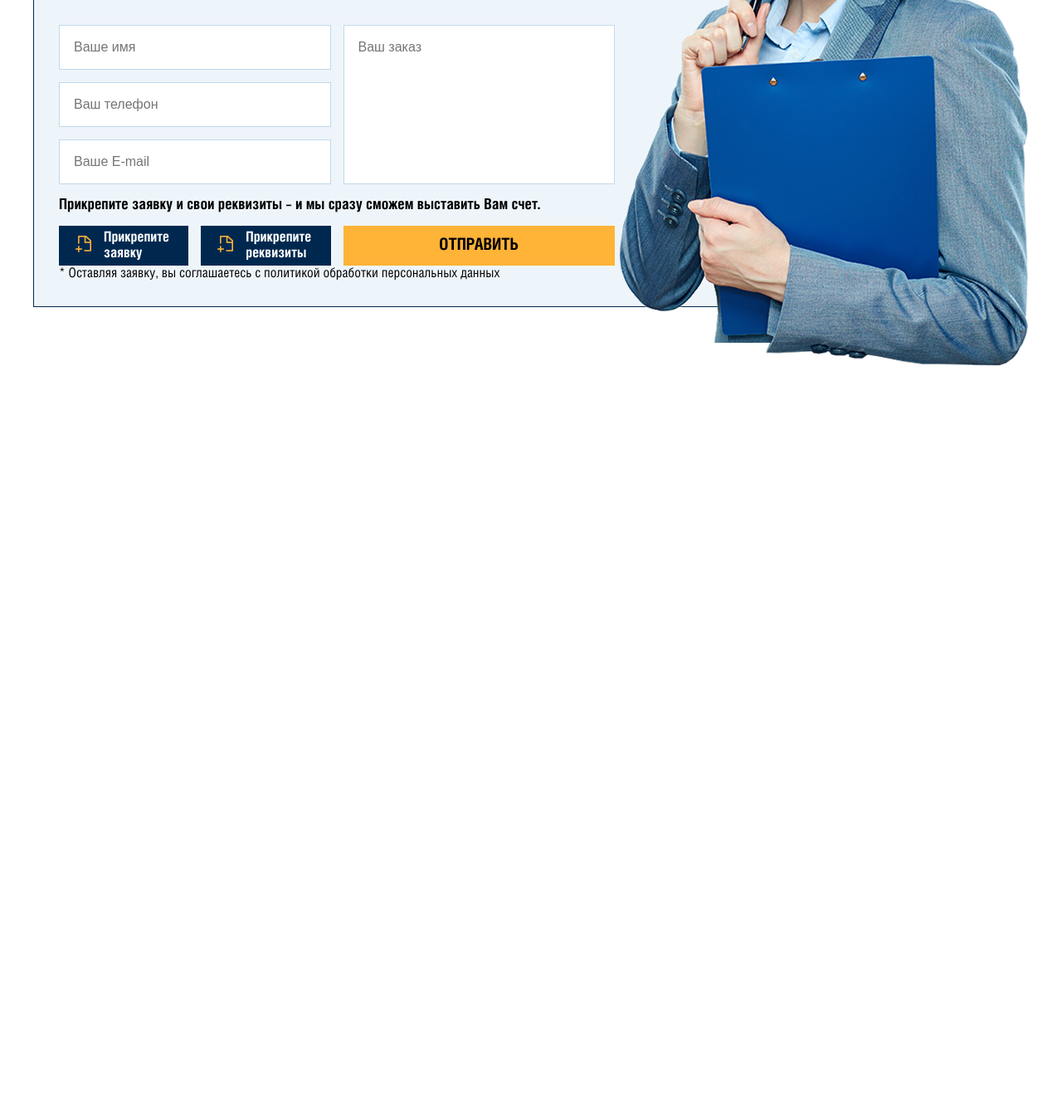
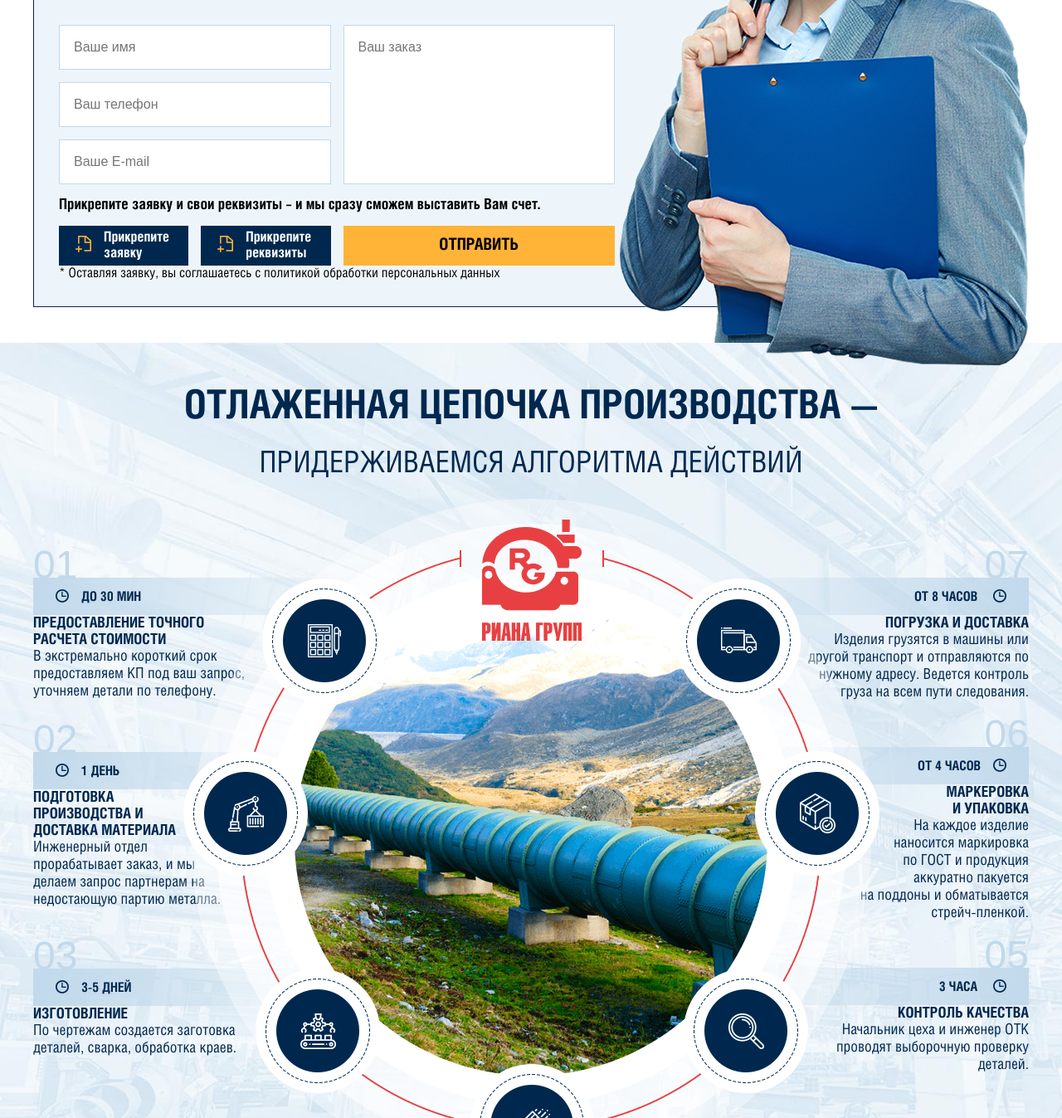
Before and after one commit to Wasth/riannagroup-landing, a PHP site: page / in a window 1280 px wide. Shown: the part 5153-6500 px from the top of the page at 83% size. Before the commit the page ends 5594 px from the top, so only its background shows below. Run offline with PHP 8.4, Linux system fonts and the light colour scheme; some web fonts are replaced.

Commit message:
block with algorytm circle was added and started work on block with quality control

```diff
--- a/css/style.css
+++ b/css/style.css
@@ -488,6 +488,7 @@
     color: #fff;
     font-weight: bold;
     font-size: 17px;
+    cursor: pointer;
 }
 #zayavka .col.row-2 {
     display: grid;
@@ -502,4 +503,149 @@
     font-size: 20px;
     border: 0;
     font-weight: bold;
+    cursor: pointer;
 }
+
+/* algorytm block */
+#algo {
+    background-image: url('../img/algobg.jpg');
+    background-size: cover;
+    text-align: center;
+    padding: 50px 0;
+}
+#algo .container {
+    position: relative;
+}
+#algo .algoimg {
+
+    position: absolute;
+    left: 181px;
+}
+#algo h1 {
+    text-align: center;
+    text-transform: uppercase;
+    font-size: 48px;
+    color: #00284f;
+    margin-bottom: 20px;
+}
+#algo h2 {
+    text-align: center;
+    text-transform: uppercase;
+    font-size: 36px;
+    font-weight: normal;
+    color: #00284f;
+    margin-bottom: 20px;
+}
+#algo .part {
+    width: 400px;
+    /*position: absolute;*/
+    /*top: 0;*/
+}
+#algo .part .part-number {
+    font-weight: 100;
+    font-size: 48px;
+    color: #c1d9eb;
+    position: relative;
+    top: 12px;
+}
+#algo .part .part-time img{
+    position: relative;
+    top: 2px;
+}
+#algo .part h3 {
+    font-size: 18px;
+    text-transform: uppercase;
+    color: #00284f;
+}
+#algo .part .part-text {
+    font-size: 18px;
+    color: #00284f;
+}
+#algo .part .part-time {
+    font-size: 16px;
+    font-weight: bold;
+    color: #00284f;
+    padding: 12px;
+    text-transform: uppercase;
+}
+#algo .left-items {
+    float: left;
+    margin-top: 40px;
+}
+#algo .right-items {
+    float: right;
+    margin-top: 40px;
+}
+
+/* left-prticles */
+#algo .left-part:nth-child(2) {
+    margin-top: 7px;
+}
+#algo .left-part:nth-child(3) {
+    margin-top: 17px;
+}
+#algo .part-time img {
+    margin-right: 15px;
+}
+#algo .left-part .part-text, #algo .left-part h3 {
+    text-align: left;
+}
+#algo .left-part .part-time{
+    background: linear-gradient(to right, #c1d9eb, rgba(0,0,0,0));
+    text-align: left;
+}
+#algo .left-part .part-number {
+    text-align: left;
+}
+/*right particles*/
+#algo .right-part {
+
+}
+#algo .right-part .part-text, #algo .right-part h3 {
+    text-align: right;
+}
+#algo .right-part .part-time img {
+    margin-left: 15px;
+}
+#algo .right-part .part-time{
+    background: linear-gradient(to left, #c1d9eb, rgba(0,0,0,0));
+    text-align: right;
+}
+#algo .right-part .part-number {
+    text-align: right;
+}
+/*middle particle*/
+#algo .middle-part {
+    clear: both;
+    margin: 800px auto 0;
+}
+#algo .middle-part .part-text, #algo .middle-part h3 {
+    text-align: center;
+}
+#algo .part-time img {
+    margin-left: 15px;
+}
+#algo .middle-part .part-time{
+    background: linear-gradient(to right, rgba(0,0,0,0), #c1d9eb, rgba(0,0,0,0));
+    text-align: center;
+}
+#algo .middle-part .part-number {
+    text-align: left;
+}
+/* quality control block */
+#qualityControl.wrapper {
+    padding: 50px 0;
+}
+#qualityControl h1 {
+    font-size: 48px;
+    text-align: center;
+    color: #e84042;
+    text-transform: uppercase;
+    margin-bottom: 20px;
+}
+#qualityControl h2 {
+    font-size: 36px;
+    text-align: center;
+    text-transform: uppercase;
+    color: #00284f;
+}
--- a/index.html
+++ b/index.html
@@ -207,7 +207,74 @@
         </div>
     </div>
 
+    <div id="algo" class="wrapper">
+        <div class="container">
+            <h1>Отлаженная цепочка производства —</h1>
+            <h2>придерживаемся алгоритма действий</h2>
+            <img class="algoimg" src="img/algocentr.png" alt="algo circle">
+            <div class="left-items">
+                <div class="left-part part">
+                    <p class="part-number">01</p>
+                    <p class="part-time"><img src="img/clock.png" alt="">до 30 мин</p>
+                    <h3>Предоставление точного <br> расчета стоимости</h3>
+                    <p class="part-text">В экстремально короткий срок <br>
+                        предоставляем КП под ваш запрос, <br> уточняем детали по телефону.</p>
+                </div>
+                <div class="left-part part">
+                    <p class="part-number">02</p>
+                    <p class="part-time"><img src="img/clock.png" alt="">1 день</p>
+                    <h3>Подготовка <br> производства и <br> доставка материала</h3>
+                    <p class="part-text">Инженерный отдел <br> прорабатывает заказ, и мы <br> делаем запрос партнерам на <br> недостающую партию металла.</p>
+                </div>
+                <div class="left-part part">
+                    <p class="part-number">03</p>
+                    <p class="part-time"><img src="img/clock.png" alt="">3-5 дней</p>
+                    <h3>Изготовление</h3>
+                    <p class="part-text">По чертежам создается заготовка <br> деталей, сварка, обработка краев.</p>
+                </div>
+            </div>
+            <div class="right-items">
+                <div class="right-part part">
+                    <p class="part-number">07</p>
+                    <p class="part-time">от 8 часов <img src="img/clock.png" alt=""></p>
+                    <h3>Погрузка и доставка</h3>
+                    <p class="part-text">Изделия грузятся в машины или <br> другой транспорт и отправляются по <br> нужному адресу. Ведется контроль<br> груза на всем пути следования.</p>
+                </div>
+                <div class="right-part part">
+                    <p class="part-number">06</p>
+                    <p class="part-time">от 4 часов<img src="img/clock.png" alt=""></p>
+                    <h3>Маркеровка <br> и упаковка</h3>
+                    <p class="part-text">На каждое изделие <br>
+                        наносится маркировка <br>
+                        по ГОСТ и продукция <br>
+                        аккуратно пакуется <br>
+                        на поддоны и обматывается <br> стрейч-пленкой.</p>
+                </div>
+                <div class="right-part part">
+                    <p class="part-number">05</p>
+                    <p class="part-time">3 часа <img src="img/clock.png" alt=""></p>
+                    <h3>Контроль качества</h3>
+                    <p class="part-text">Начальник цеха и инженер ОТК <br>
+                        проводят выборочную проверку <br> деталей.</p>
+                </div>
+            </div>
+            <div class="middle-part part">
+                <p class="part-number">04</p>
+                <p class="part-time"><img src="img/clock.png" alt=""> 3 часа</p>
+                <h3>Покраска</h3>
+                <p class="part-text">Изделие проходит пескоструйную обработку <br>
+                    и направляется в покрасочный цех.</p>
+            </div>
+            <div class="clear"></div>
+        </div>
+    </div>
 
-    <div id="prosto"></div>
+    <div id="qualityControl" class="wrapper">
+        <div class="container">
+            <h1>Беспрецедентный контроль качества —</h1>
+            <h2>100% соответствие требованиям нормативов</h2>
+        </div>
+    </div>
+
 </body>
 </html>
```
Also changed, not shown: img/algobg.jpg (added), img/algocentr.png (added), img/clock.png (added).
